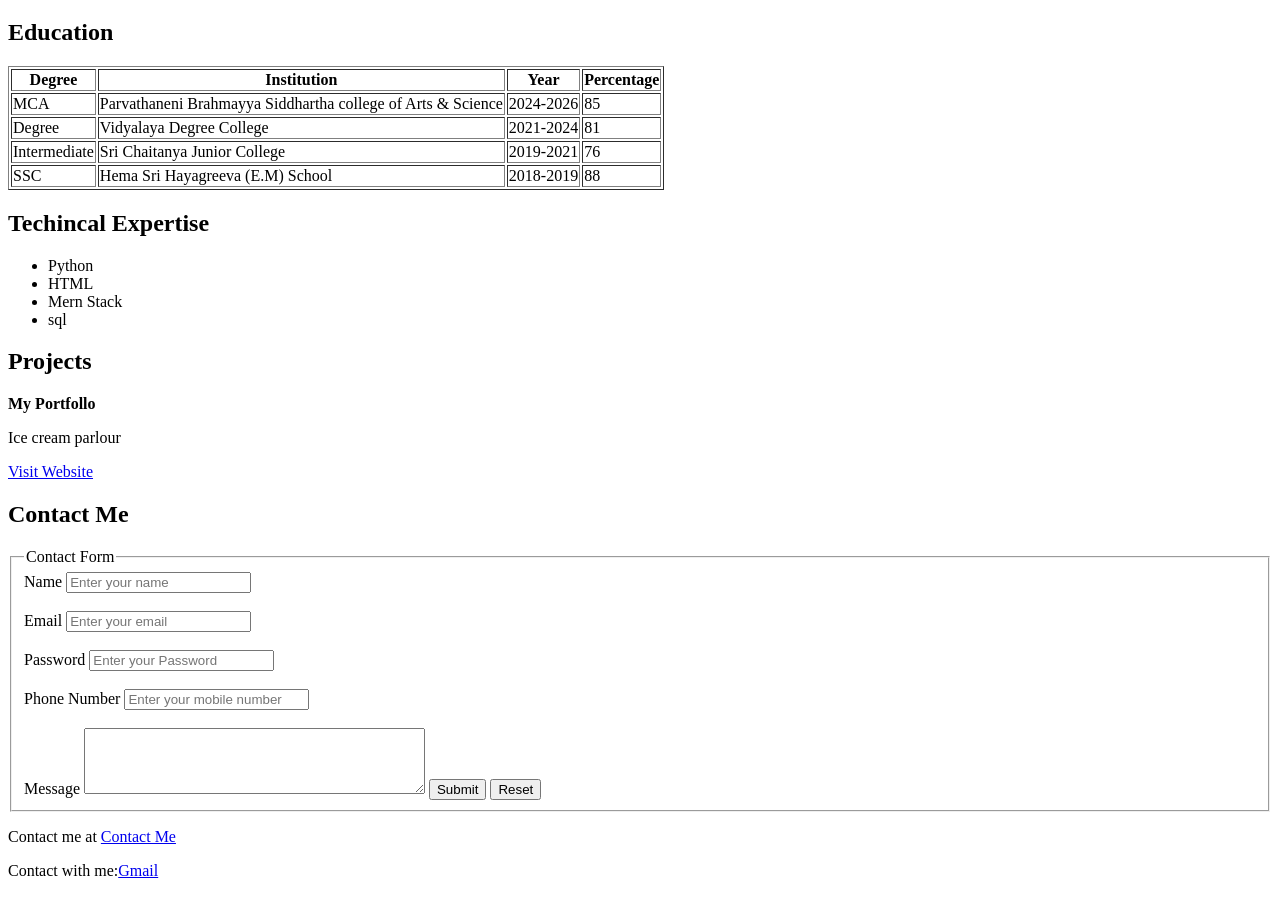
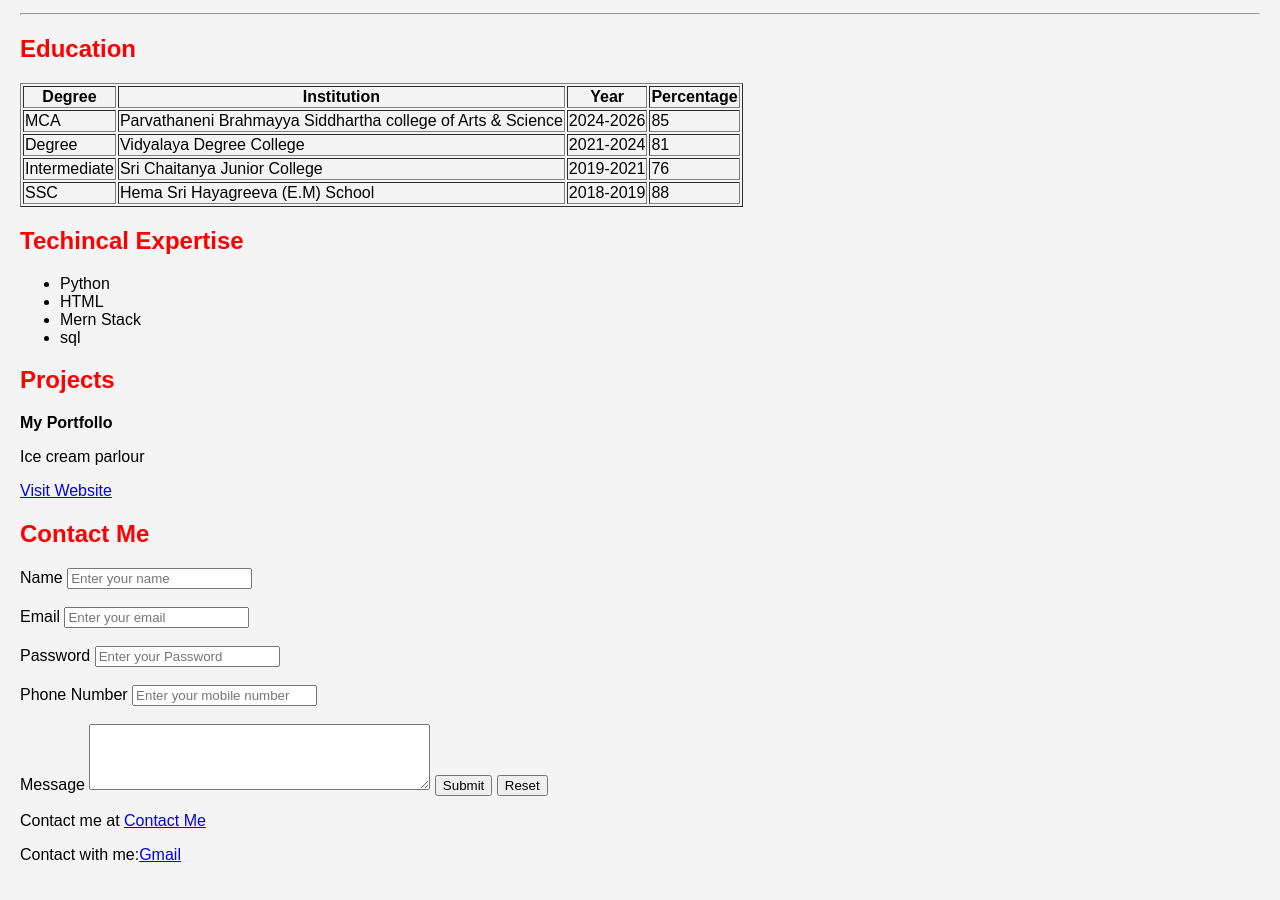
Before and after one commit to CharishmaRani-Patnala/My-Resume, a plain HTML site: page index.html in a window 1280 px wide. Shown: the part 365-1265 px from the top of the page. Drawn offline with Linux system fonts and the light colour scheme.

Commit message:
Update index.html

```diff
--- a/index.html
+++ b/index.html
@@ -1,24 +1,44 @@
 <!DOCTYPE html>
 <html lang="en">
+
 <head>
     <meta charset="UTF-8">
     <meta name="viewport" content="width=device-width, initial-scale=1.0">
     <title>My Resume</title>
 </head>
+<!-- this these style -->
+<style>
+    h2 {
+        color: red
+    }
+
+    body {
+        font-family: Arial, sans-serif;
+        margin: 0;
+        padding: 20px;
+        background-color: #f4f4f4;
+    }
+</style>
+<!-- these reference to the style file -->
+<link rel="stylesheet" href="style.css">
+
 <body>
+    <img src="profile.jpg" alt="profile image" width="200" height="200">
     <table>
         <tr>
             <td>
-                <img src="profile.jpg" alt="profile image" width="200" height="200" style="float:left">
+
             </td>
         </tr>
     </table>
+    <!-- these is the name of person  -->
     <h1>Patnala Veera Venkata Charishma Rani</h1>
-    <p>I'm a Full Stack Developer</p>
+    <p class="Cat">I'm a Full Stack Developer</p>
     <p>I Love Developing full stack application </p>
     <hr>
-    <h2>Education</h2>
-    <table border="" >
+    <!-- these is the education details -->
+    <h2 class="devp size">Education</h2>
+    <table border="">
         <tr>
             <th>Degree</th>
             <th>Institution</th>
@@ -26,7 +46,7 @@
             <th>Percentage</th>
         </tr>
         <tr>
-            <td>MCA</td>
+            <td id="clg">MCA</td>
             <td>Parvathaneni Brahmayya Siddhartha college of Arts & Science</td>
             <td>2024-2026</td>
             <td>85</td>
@@ -50,6 +70,7 @@
             <td>88</td>
         </tr>
     </table>
+    <!-- these is the Techinca; Expertise -->
     <h2>Techincal Expertise</h2>
     <ul type="disc">
         <li>Python</li>
@@ -57,15 +78,15 @@
         <li>Mern Stack</li>
         <li>sql</li>
     </ul>
+    <!-- these is the projects -->
     <h2>Projects</h2>
     <p><b>My Portfollo</b></p>
     <p>Ice cream parlour</p>
     <p><a href="#">Visit Website</a></p>
     <h2>Contact Me </h2>
-        <form  action="https://formspree.io/f/xgvkbogl"
-  method="POST">
-            <fieldset>
-                <legend>Contact Form</legend>
+    <div>
+        <!-- these is the form section -->
+        <form action="https://formspree.io/f/xgvkbogl" method="POST">
             <label for="Name">Name</label>
             <input type="text" name="name" placeholder="Enter your name">
             <br><br>
@@ -83,10 +104,11 @@
         </textarea>
             <input type="button" value="Submit">
             <input type="Reset" value="Reset">
-        </fieldset>
         </form>
+    </div>
     <p>Contact me at <a href="Contact us">Contact Me</a></p>
     <p>Contact with me:<a href="patnalacharishmarani@gmail.com">Gmail</a></p>
 
 </body>
+
 </html>
```
Lines whose indentation alone changed are shown as unchanged.
